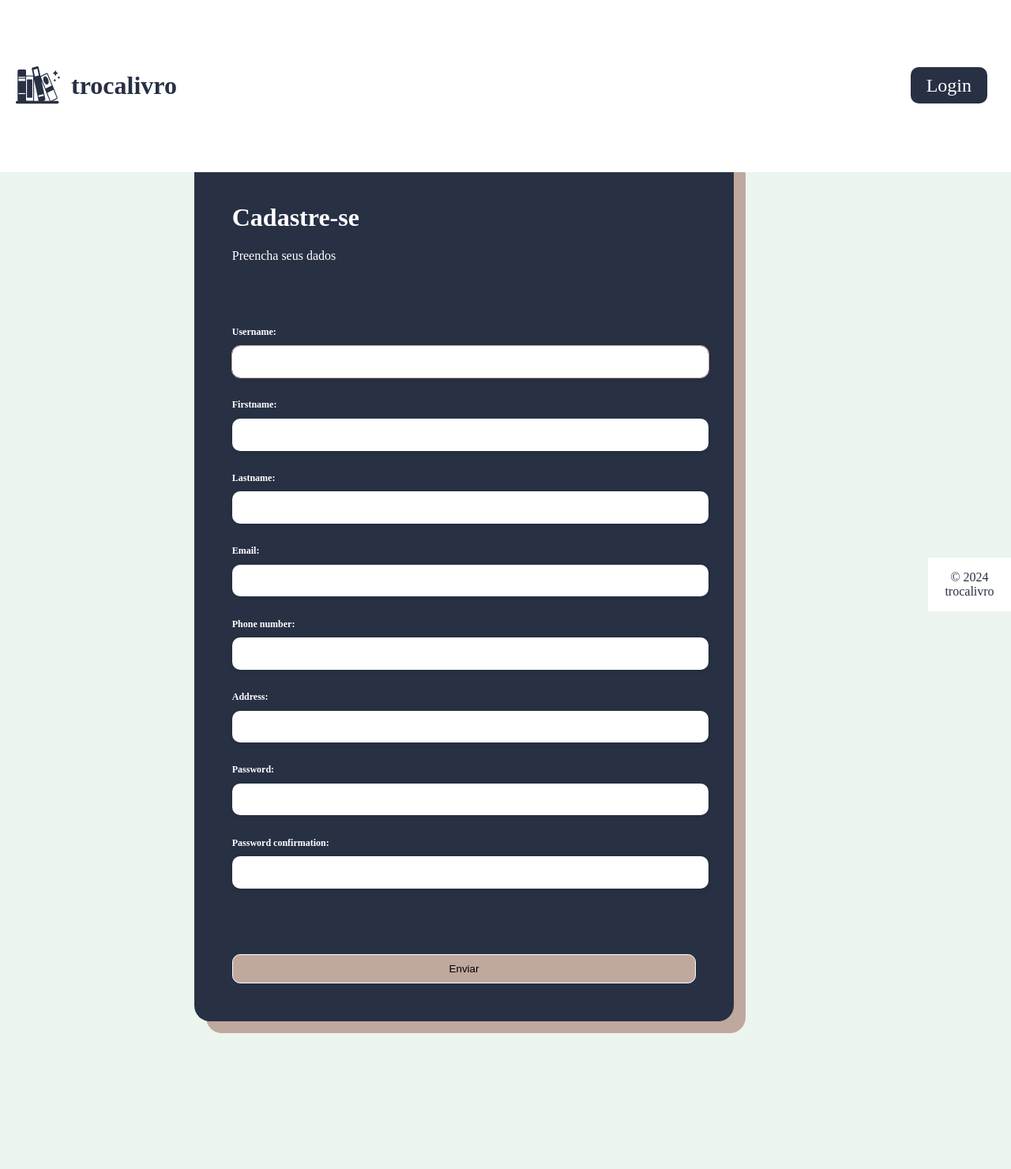
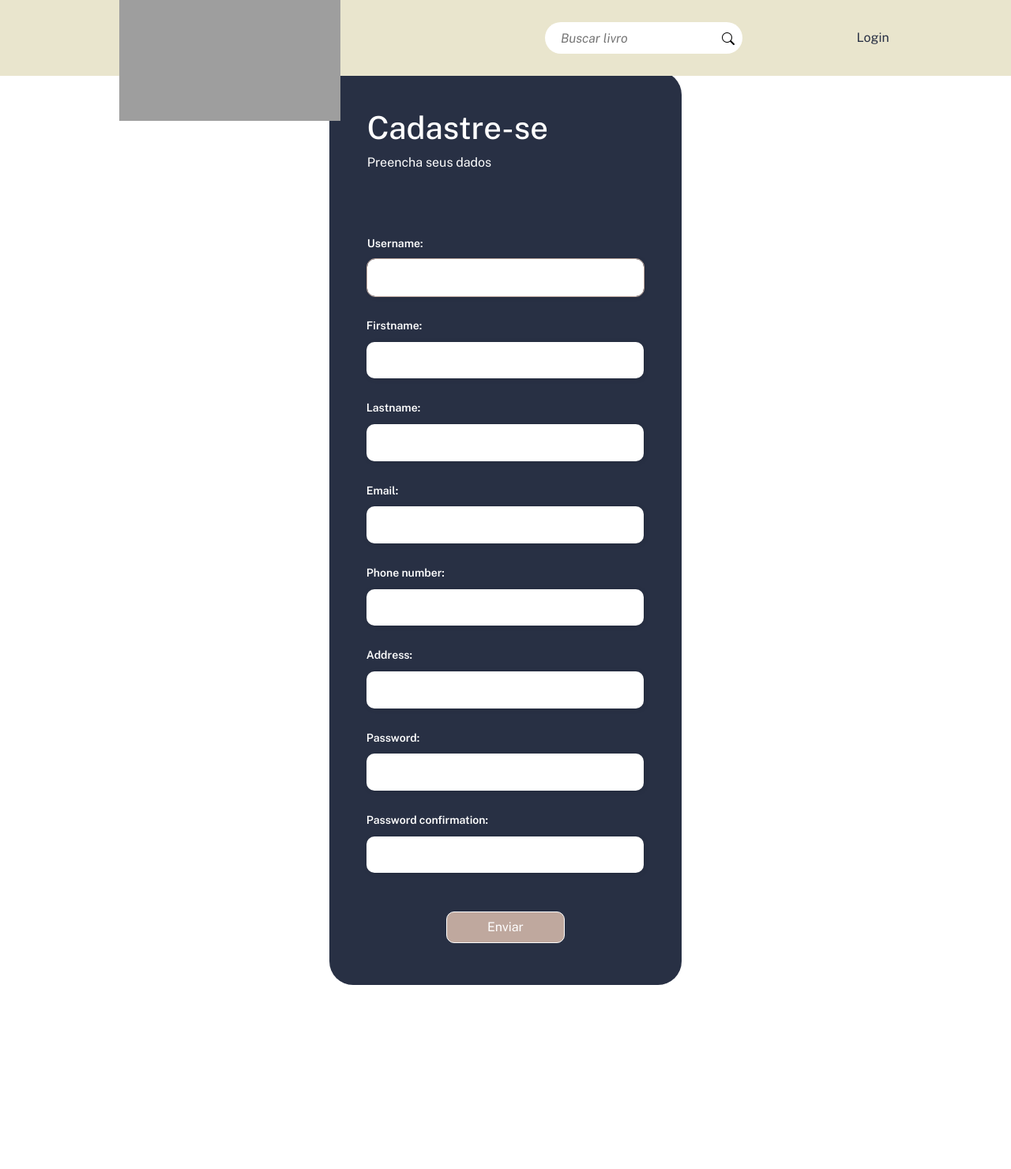
Before and after one commit to Pirol4/Trocalivro, a Django app: page /library/signup/ in a window 1280 px wide; the page is wider, and only the part inside the window is pictured. Shown: that part at 79% size. After the commit the page ends 1247 px from the top of that part, so only its background shows below. Run offline with Django 3.2, Linux system fonts and the light colour scheme; some libraries are stand-ins or nearby versions; some web fonts are replaced; grey boxes are pictures that could not be loaded.

Commit message:
resolução conflito de estilização no front end

```diff
--- a/trocalivro/library/static/css/base_style.css
+++ b/trocalivro/library/static/css/base_style.css
@@ -1,7 +1,11 @@
+body {
+  font-family: 'Public Sans', serif;
+}
+
 .wrapper {
   display: flex;
   flex-wrap: wrap;
   justify-content: center;
   width: 100%;
-  padding-top: 5%;
+  padding-top: 7%;
 }
--- a/trocalivro/library/static/css/button_style.css
+++ b/trocalivro/library/static/css/button_style.css
@@ -1,4 +1,4 @@
-button {
+.submit-button {
     display: flex;
     flex-direction: column;
     align-items: center;
@@ -14,6 +14,6 @@ button {
     cursor: pointer;
 }
 
-button:hover {
+.submit-button:hover {
     background-color: #8B786D;
 }
--- a/trocalivro/library/static/css/signup_style.css
+++ b/trocalivro/library/static/css/signup_style.css
@@ -1,57 +1,3 @@
-@import url(header_style.css);
-@import url(footer_style.css);
-
-header {
-    width: 100%;
-    background-color: #FFFFFF;
-    display: flex;
-    justify-content: space-between;
-    padding: 20px 50px;
-    position:absolute;
-    top: 0;
-    z-index: 100000;
-    align-items: center;
-}
-
-.logo-imagem {
-    width: 50px;
-    height: 50px;
-    background-color: #FFFFFF;
-}
-
-.container-logo {
-    margin-left: 20px;
-    display: flex;
-    align-items: center;
-}
-
-.container-fluid {
-    float: left;
-}
-
-.logo-texto {
-    color: #283044;
-    margin-left: 20px;
-}
-
-.logo-link {
-    text-decoration: none;
-    color: unset;
-}
-
-body {
-    width: 100%;
-    height: 100vh;
-    display: flex;
-    justify-content: center;
-    align-items: center;
-    background: #EBF5EE;
-    position: relative;
-    padding-top: 340px;
-    padding-bottom: 340px;
-    margin: 0;
-}
-
 .sidebar-nav {
     list-style-type: none;
     padding: 0;
@@ -82,16 +28,15 @@ body {
 }
 
 .form {
-    z-index: 2;
-    width: 50%;
+    z-index: 1;
+    width: 40%;
     display: center;
     flex-direction: column;
     justify-content: center;
     align-items: flex;
     padding: 3rem;
     background: #283044;
-    box-shadow: 15px 15px 0px #BFA89E;
-    border-radius: 20px;
+    border-radius: 30px;
     margin: 0 auto;
 }
 
@@ -122,7 +67,7 @@ body {
     border: none;
     border-radius: 10px;
     box-shadow: 1px 1px 6px #0000001c;
-    font-size: 0.8rem;
+    font-size: 14px;
 }
 
 .input-box input:hover {
@@ -135,7 +80,7 @@ body {
 
 .input-box label,
 .gender-title h6 {
-    font-size: 0.75rem;
+    font-size: 14px;
     font-weight: 600;
     color: #FFFFFF;
 }
--- a/trocalivro/library/static/css/styles.css
+++ b/trocalivro/library/static/css/styles.css
@@ -1,7 +1,10 @@
 @import url(https://fonts.googleapis.com/css2?family=Abhaya+Libre&display=swap);
 @import url('https://fonts.googleapis.com/css2?family=Public+Sans:ital,wght@0,100..900;1,100..900&display=swap');
-/*@import url(login_style.css);*/
+@import url(login_style.css);
+@import url(button_style.css);
+@import url(input_box_style.css);
 @import url(header_style.css);
+@import url(signup_style.css);
 /* @import url(footer_style.css); */
 @import url(sidebar_style.css);
 @import url(profile_style.css);
--- a/trocalivro/library/templates/registration/login.html
+++ b/trocalivro/library/templates/registration/login.html
@@ -20,7 +20,7 @@
       <div class="form-header">
 
           <div class="title">
-              <h1>Login</h1>
+              <h1>Entrar</h1>
               <p>Preencha seus dados</p>
           </div>
 
@@ -44,7 +44,7 @@
 
         </table>
 
-        <button type="submit">Login</button>
+        <button class="submit-button" type="submit">Login</button>
         <input type="hidden" name="next" value="{{ next }}">
 
       </form>
@@ -53,7 +53,7 @@
 
     <form method="post" action="{% url 'signup' %}">
       {% csrf_token %}
-      <button type="submit">Cadastrar</button>
+      <button class="submit-button" type="submit">Cadastrar</button>
     </form>
 
   </div>
--- a/trocalivro/library/templates/registration/logout.html
+++ b/trocalivro/library/templates/registration/logout.html
@@ -1,6 +1,6 @@
 {% extends "base_generic.html" %}
 
 {% block content %}
-  <p>Logged out!</p>
-  <a href="{% url 'login'%}">Click here to login again.</a>
+  <p>Você saiu da sua conta.</p>
+  <a href="{% url 'login'%}">Clique aqui para entrar novamente.</a>
 {% endblock %}
--- a/trocalivro/library/templates/registration/signup.html
+++ b/trocalivro/library/templates/registration/signup.html
@@ -1,41 +1,6 @@
-<!DOCTYPE html>
-<html lang="pt-br">
+{%extends "base_generic.html"%}
 
-<head>
-    {% block title %}<title>trocalivro</title>{% endblock %}
-    <meta charset="UTF-8">
-    <meta http-equiv="X-UA-Compatible" content="IE=edge">
-    <meta name="viewport" content="width=device-width, initial-scale=1.0">
-    {% load static %}
-    <link rel="stylesheet" href="{% static 'css/signup_style.css' %}" />
-</head>
-
-<body>
-    <header>
-      <div class="container-logo">
-        <div class="logo-imagem">
-          <img src="{% static 'images/logo.png' %}" alt="Logo">
-        </div>
-        <div class="logo-texto">
-          <h1 class="site-logo"><a class="logo-link" href="{% url 'index' %}">trocalivro</a></h1>
-        </div>
-      </div>
-
-      <div class="container-fluid">
-        <div class="row">
-            {% block sidebar %}
-              <ul class="sidebar-nav">
-                {% if user.is_authenticated %}
-                <li><a href="{% url 'users-profile' %}">Perfil</a></li>
-                {% else %}
-                  <li><a class="topbar-button" href="{% url 'login' %}">Login</a></li>
-                {% endif %}
-              </ul>
-            {% endblock %}
-          </div>
-        </div>
-    </header>
-
+{% block content%}
     <div class="container">
         <div class="form">
             <div class="form-header">
@@ -56,19 +21,8 @@
                         </div>
                     {% endfor %}
                 </div>
-                <div class="submit-button">
-                    <input type="submit" value="Enviar">
-                </div>
+                    <input class="submit-button" type="submit" value="Enviar">
             </form>
         </div>
     </div>
-
-  <footer>
-    <div class="footer-content">
-      <p id="copyright">© 2024 trocalivro</p>
-    </div>
-  </footer>
-
-</body>
-
-</html>
+{% endblock %}
```
Also changed, not shown: trocalivro/db.sqlite3.
